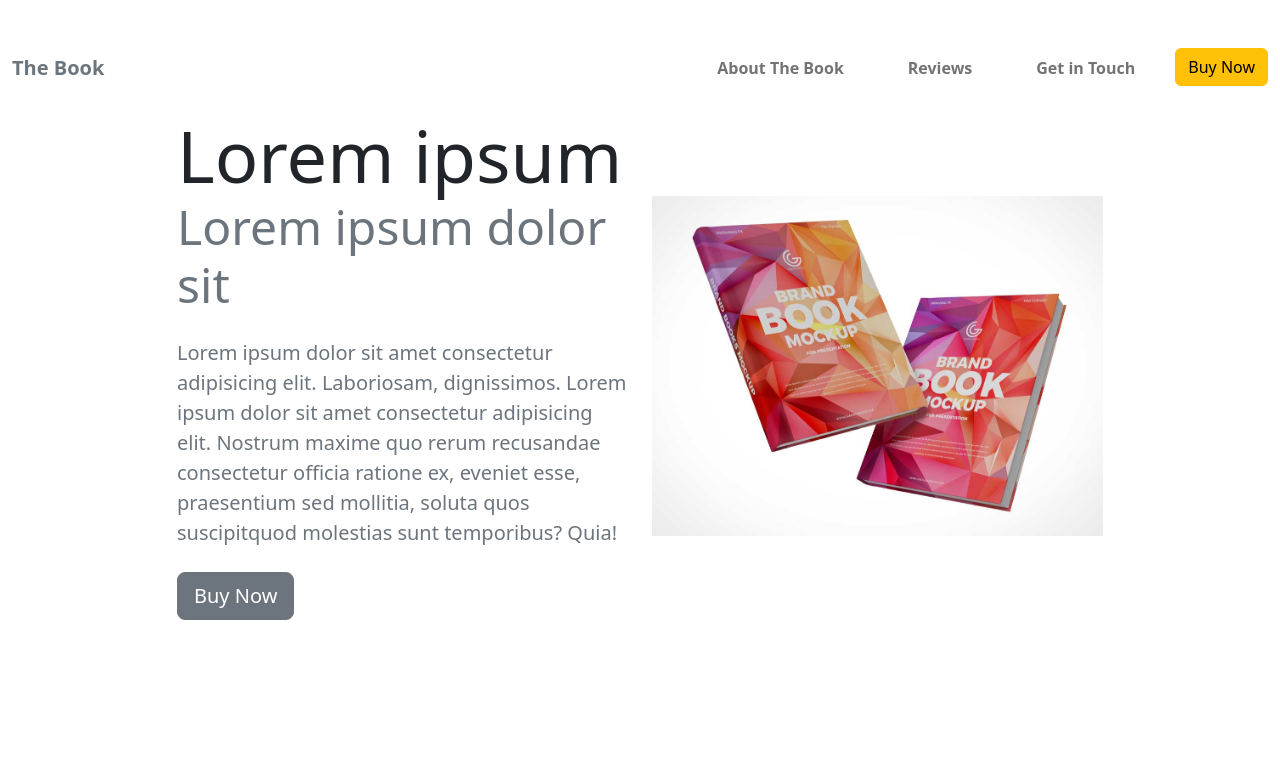
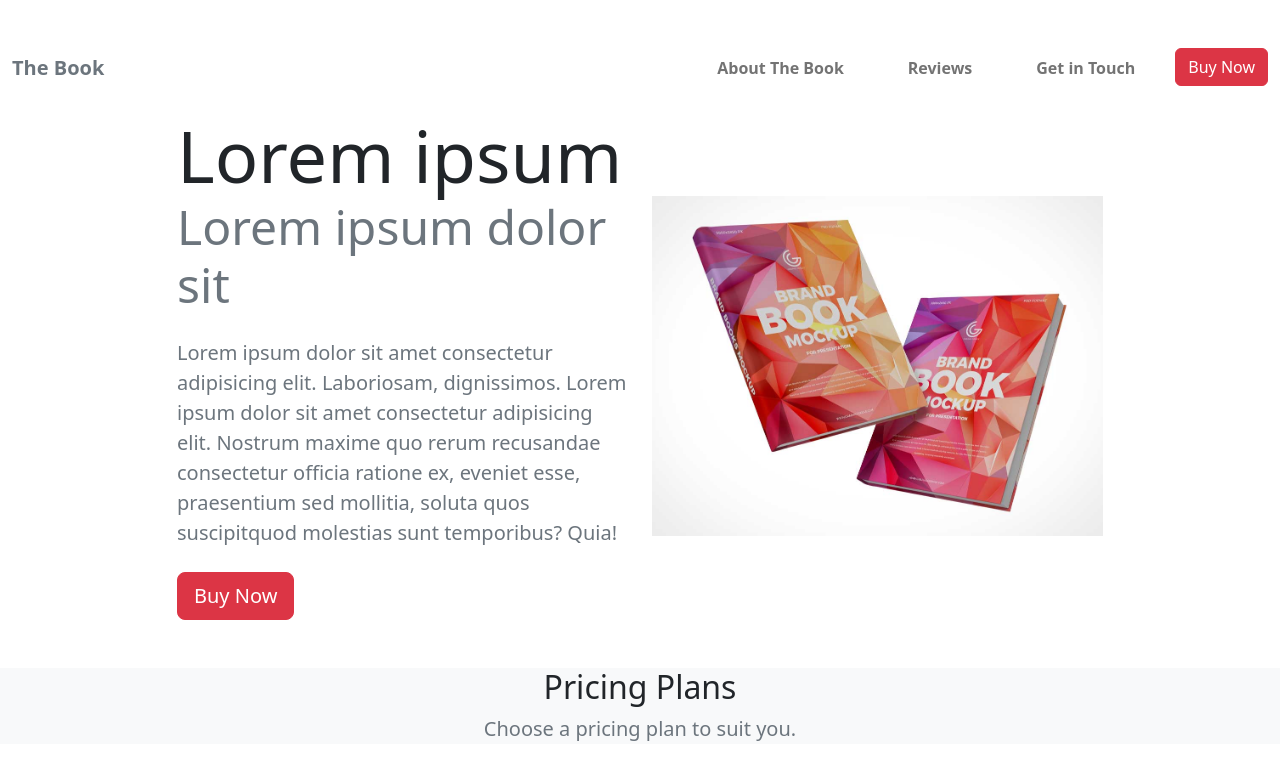
Before and after one commit to AlexJora/Book, a website: page index.html in a window 1280 px wide. Drawn offline with nearby package versions, Linux system fonts and the light colour scheme.

Commit message:
pricing plans

```diff
--- a/index.html
+++ b/index.html
@@ -40,7 +40,7 @@
             <a class="nav-link" href="#pricing">Pricing</a>
           </li>
           <li class="nav-item ms-2 d-none d-md-inline">
-            <a class="btn btn-warning" href="#pricing">Buy Now</a>
+            <a class="btn btn-danger" href="#pricing">Buy Now</a>
           </li>
 
         </ul>
@@ -60,7 +60,7 @@
             Laboriosam, dignissimos. Lorem ipsum dolor sit amet consectetur adipisicing elit. Nostrum maxime quo rerum
             recusandae consectetur officia ratione ex, eveniet esse, praesentium sed mollitia, soluta quos suscipitquod
             molestias sunt temporibus? Quia!</p>
-          <a href="#pricing" class="btn btn-secondary btn-lg">Buy Now</a>
+          <a href="#pricing" class="btn btn-danger btn-lg">Buy Now</a>
         </div>
         <div class="col-md-5 text-center d-none d-md-block">
           <img src="/img/Floating-Hardcover-Bound-Books-PSD-Mockup.jpg" class="img-fluid" alt="ebook">
@@ -69,7 +69,12 @@
     </div>
   </section>
   <!-- pricing plans -->
-
+  <section id="pricing" class="bg-light mt-5">
+    <div class="container-lg">
+      <div class="text-center">
+        <h2>Pricing Plans</h2>
+        <p class="lead text-muted">Choose a pricing plan to suit you.</p>
+      </div>
 
       <!-- topics at a glance -->
 
```
Lines whose indentation alone changed are shown as unchanged.
